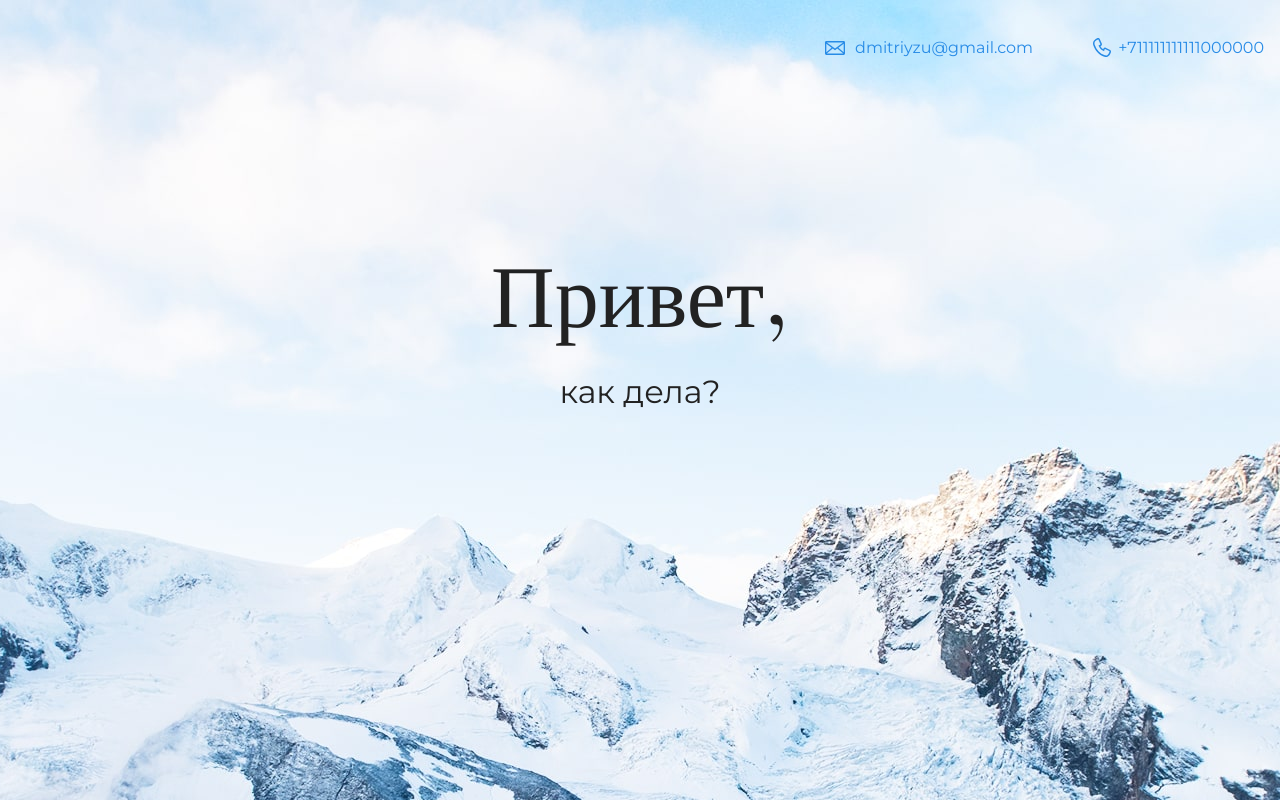
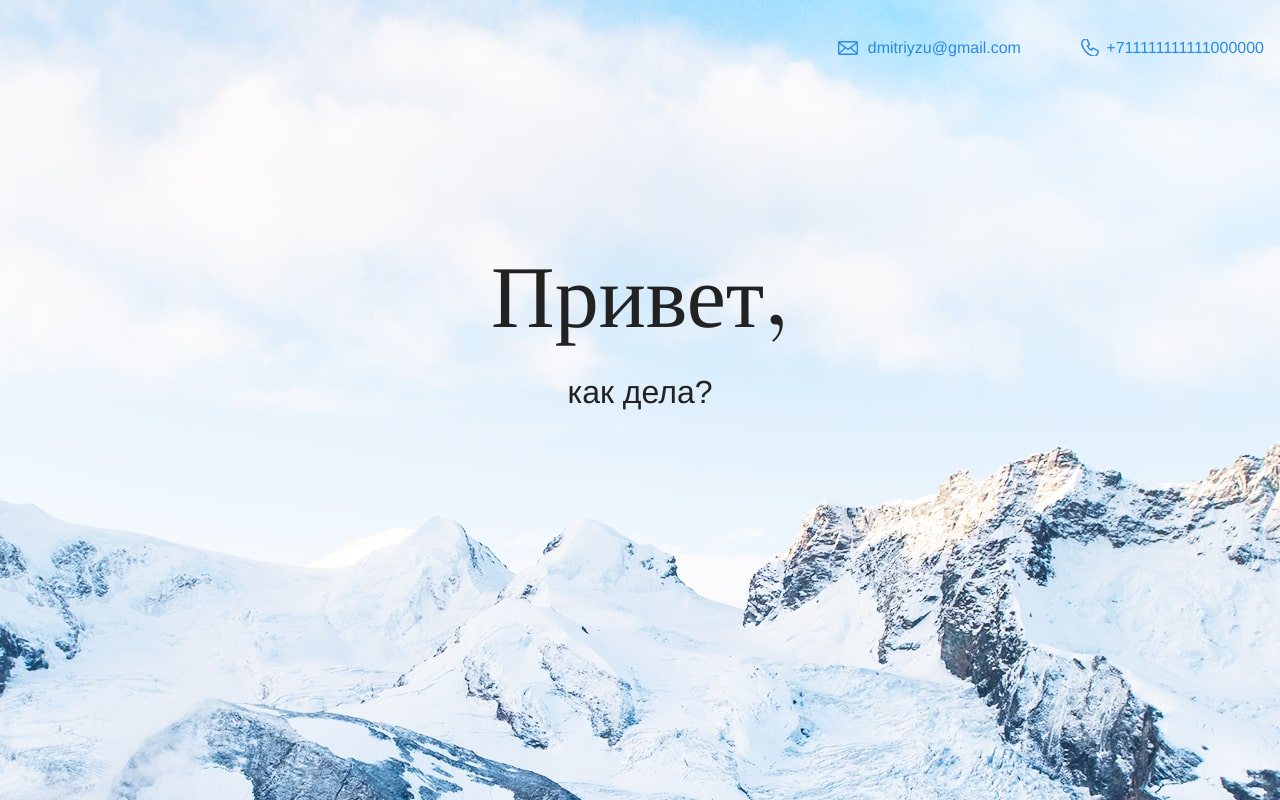
Before and after one commit to Dmitriyzu/mysite, a plain HTML site: page index.html in a window 1280 px wide. Shown: the top 800 px of the page. Drawn offline with nearby package versions, Linux system fonts and the light colour scheme.

Commit message:
Update style.css

```diff
--- a/style.css
+++ b/style.css
@@ -1,7 +1,7 @@
 body {
   margin: 0;
   min-width: 960px;
-  font-family: "Montserrat", "Helvetica", "Arial", sans-serif;
+  font-family: "Helvetica", "Arial", sans-serif;
   font-size: 16px;
   line-height: 32px;
   color: #222222;
```
